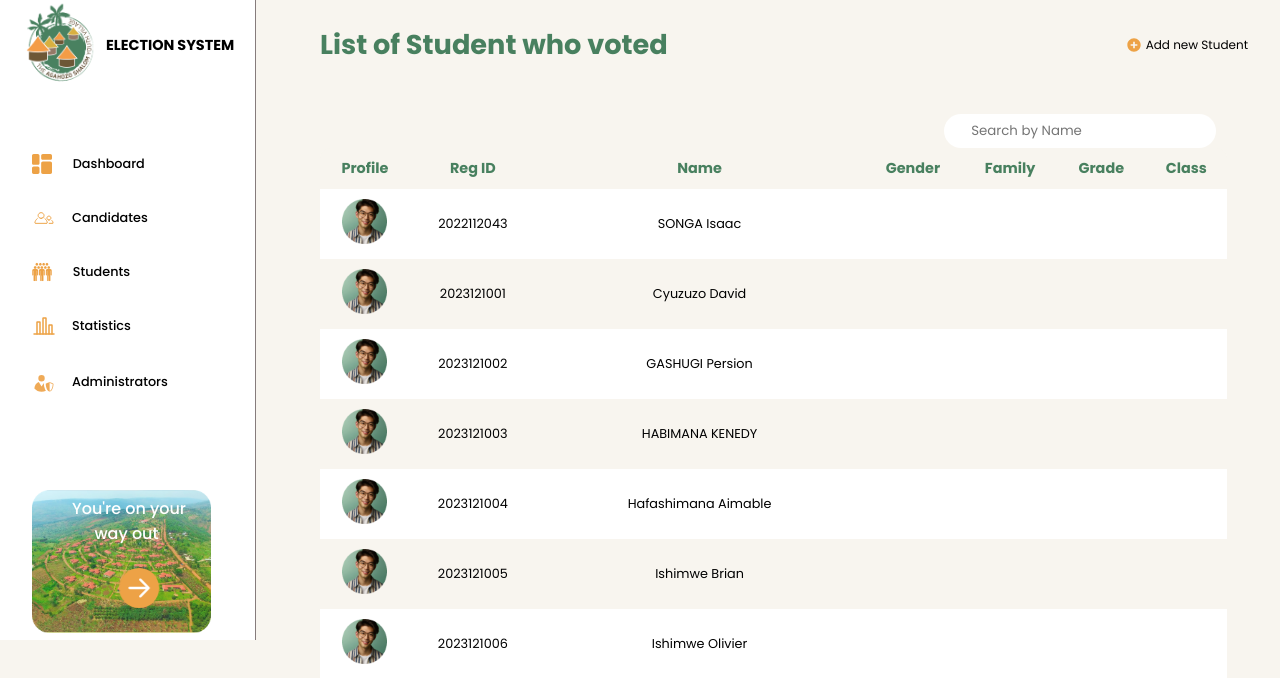
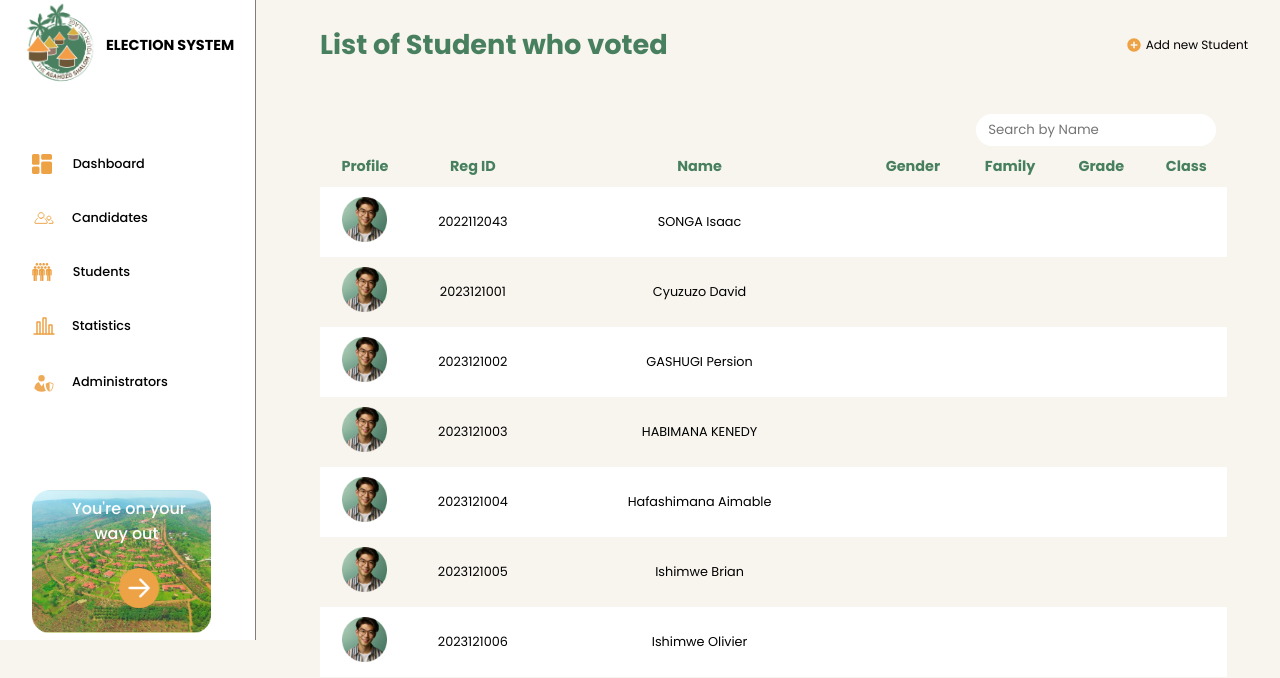
Before and after one commit to irebealain/voting-system, a PHP site: page /adminStudentDashboard.php in a window 1280 px wide. Shown: the top 678 px of the page. Run offline with PHP 8.4, Linux system fonts and the light colour scheme; a user stored in the database is signed in; data comes from the database, SQL or seed files in the repository.

Commit message:
new comits

```diff
--- a/adminStudentDashboard.css
+++ b/adminStudentDashboard.css
@@ -284,23 +284,23 @@
 }
 #searchBox{
   margin-bottom: 3rem;
-  border: none;
+  border: 1px solid white;
   height: 2rem;
   width: 15rem;
-
+  padding: 0 0 0 0.5rem;
+  border-radius: 1rem;
 }
 #searchBox::placeholder {
-  padding: 0 0 0 1rem;
+  padding: 0 0 0 0.2rem;
 }
 .searchBoxContainer {
   float: right;
   display: flex;
   align-items: self-start;
-  height: 2.1rem;
-  width: 17rem;
-  padding: 1px 0.7rem;
+  height: 2rem;
+  width: 15rem;
   margin-right: 4rem;
-  border: 0px;
+  border: 0;
   background-color: #fff;
-  border-radius: 1.2rem;
+  border-radius: 1rem;
 }
```
